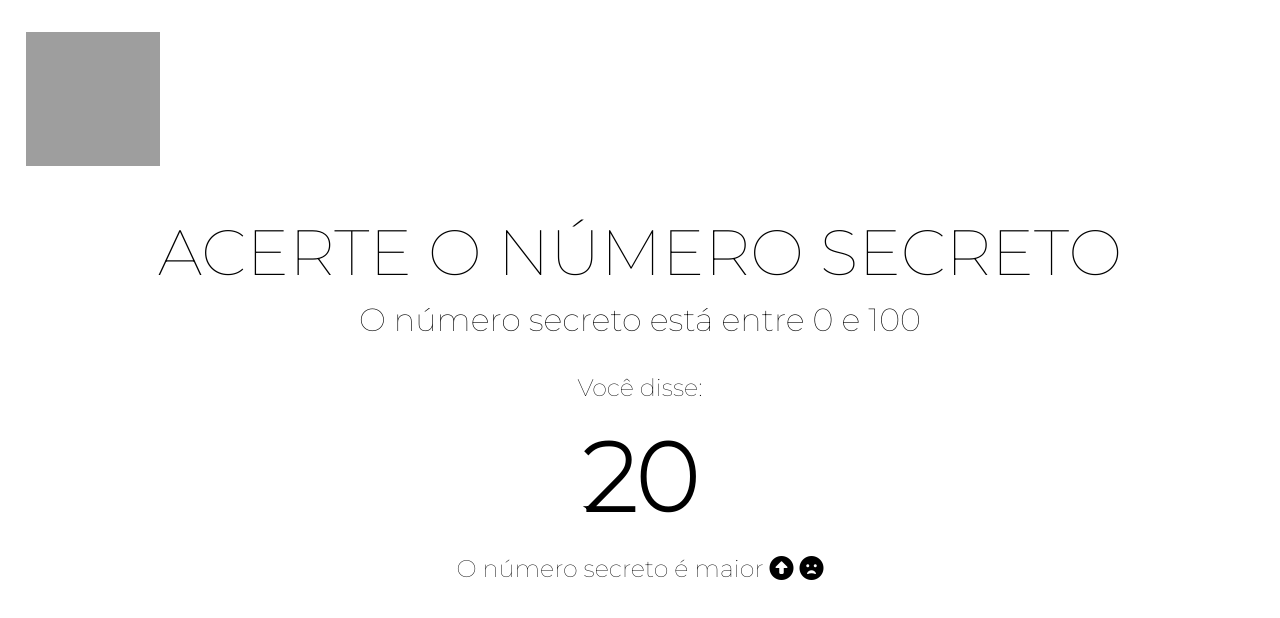
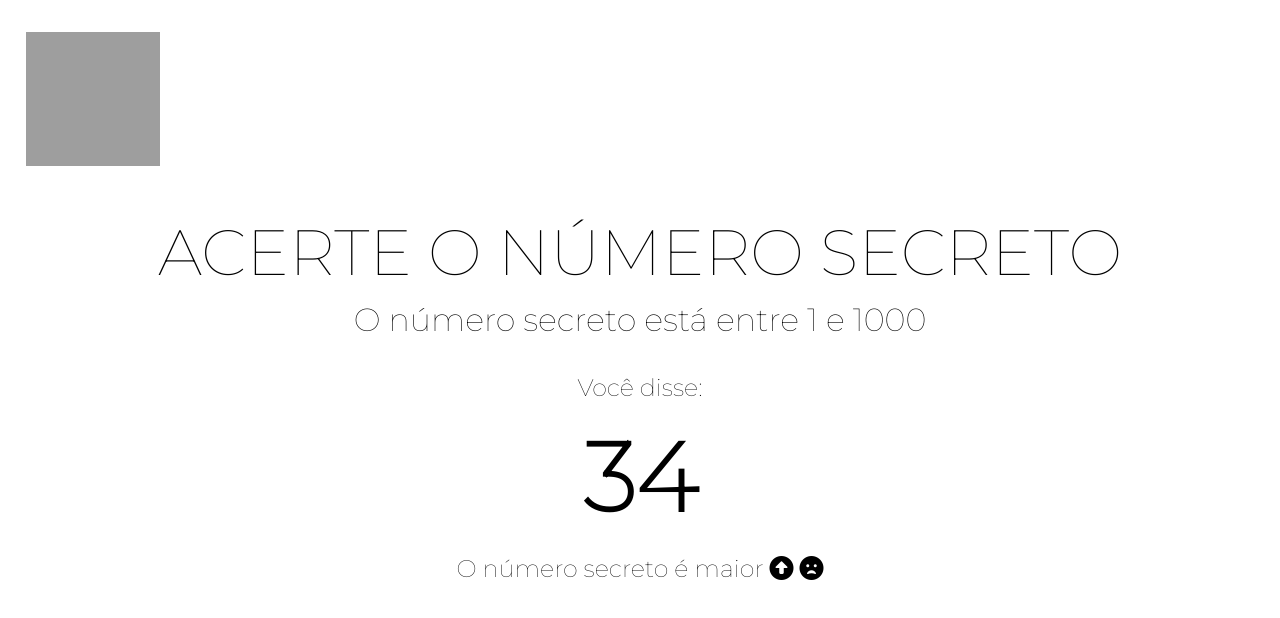
Before and after one commit to hudsonjr21/projetoJS-validacao-reconhecimentoDeVoz, a plain HTML site: page index.html in a window 1280 px wide. Drawn offline with nearby package versions, Linux system fonts and the light colour scheme; grey boxes are pictures that could not be loaded.

Commit message:
Parte 2 - Finalizado

```diff
--- /dev/null
+++ b/app/randomNumber.js
@@ -0,0 +1,18 @@
+const menorValor = 1
+const maiorValor = 1000
+const numeroSecreto = gerarNumeroAleatorio()
+
+function gerarNumeroAleatorio() {
+    return parseInt(Math.random() * maiorValor + 1)
+}
+
+console.log('Número Secreto:', numeroSecreto)
+
+const elementoMenorValor = document.getElementById('menor-valor')
+elementoMenorValor.innerHTML = menorValor
+
+const elementoMaiorValor = document.getElementById('maior-valor')
+elementoMaiorValor.innerHTML = maiorValor
+
+const elementoRandomNumber = document.getElementById('randomNumber')
+elementoRandomNumber.innerHTML = numeroSecreto
--- a/index.html
+++ b/index.html
@@ -18,14 +18,14 @@
         <h1>Acerte o número secreto</h1>
 
         <h3>O número secreto está entre
-            <span id="menor-valor"> 0 </span>
+            <span id="menor-valor"></span>
                 e
-            <span id="maior-valor"> 100 </span>
+            <span id="maior-valor"></span>
         </h3>
 
         <div id="chute" class="mensagem">
             <div>Você disse:</div>
-            <span class="box">20</span>
+            <span class="box" id="randomNumber"></span>
             <div>
                 O número secreto é maior
                 <i class="fa-solid fa-circle-up"></i>
@@ -35,5 +35,6 @@
     </section>
 
     <script src="app/dark-mode.js"></script>
+    <script src="app/randomNumber.js"></script>
 </body>
 </html>
```
